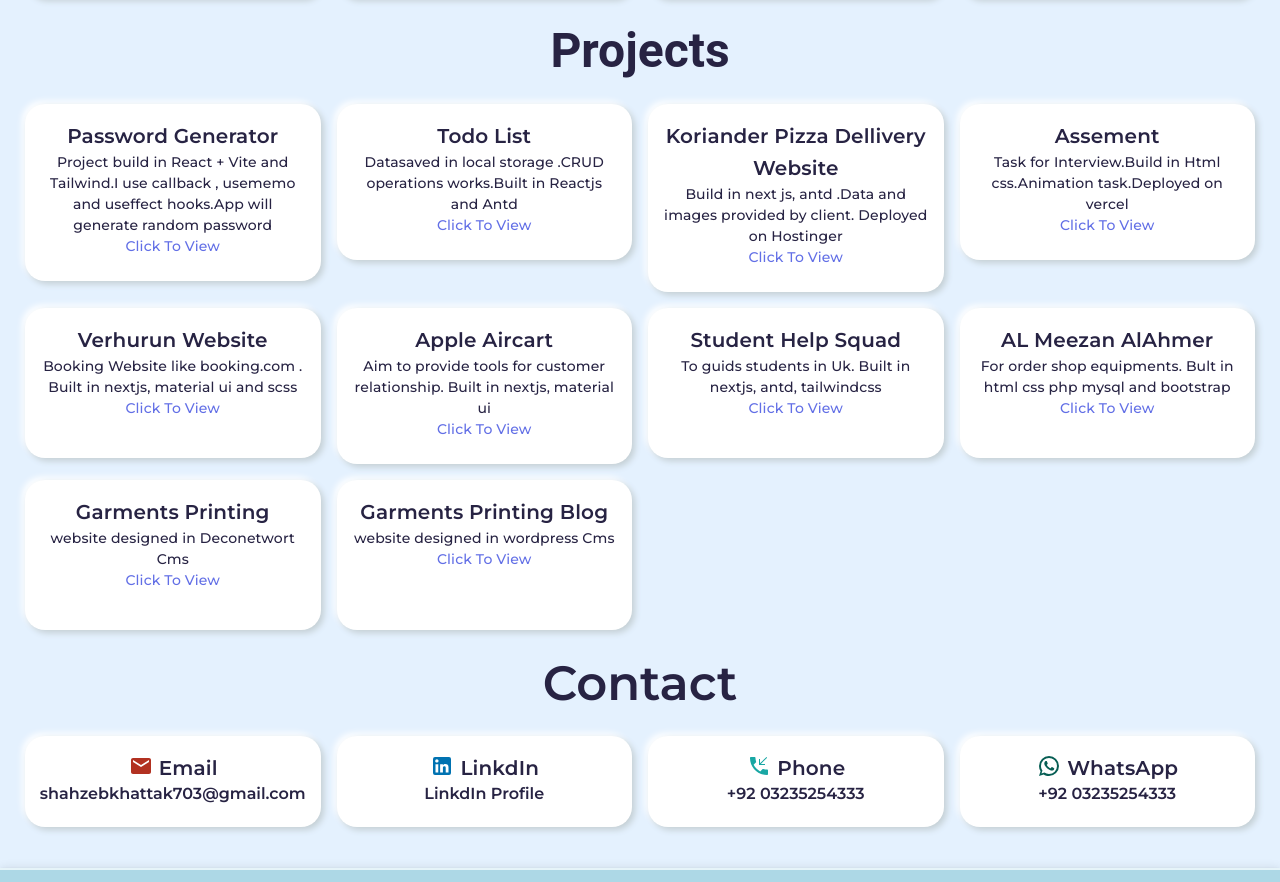
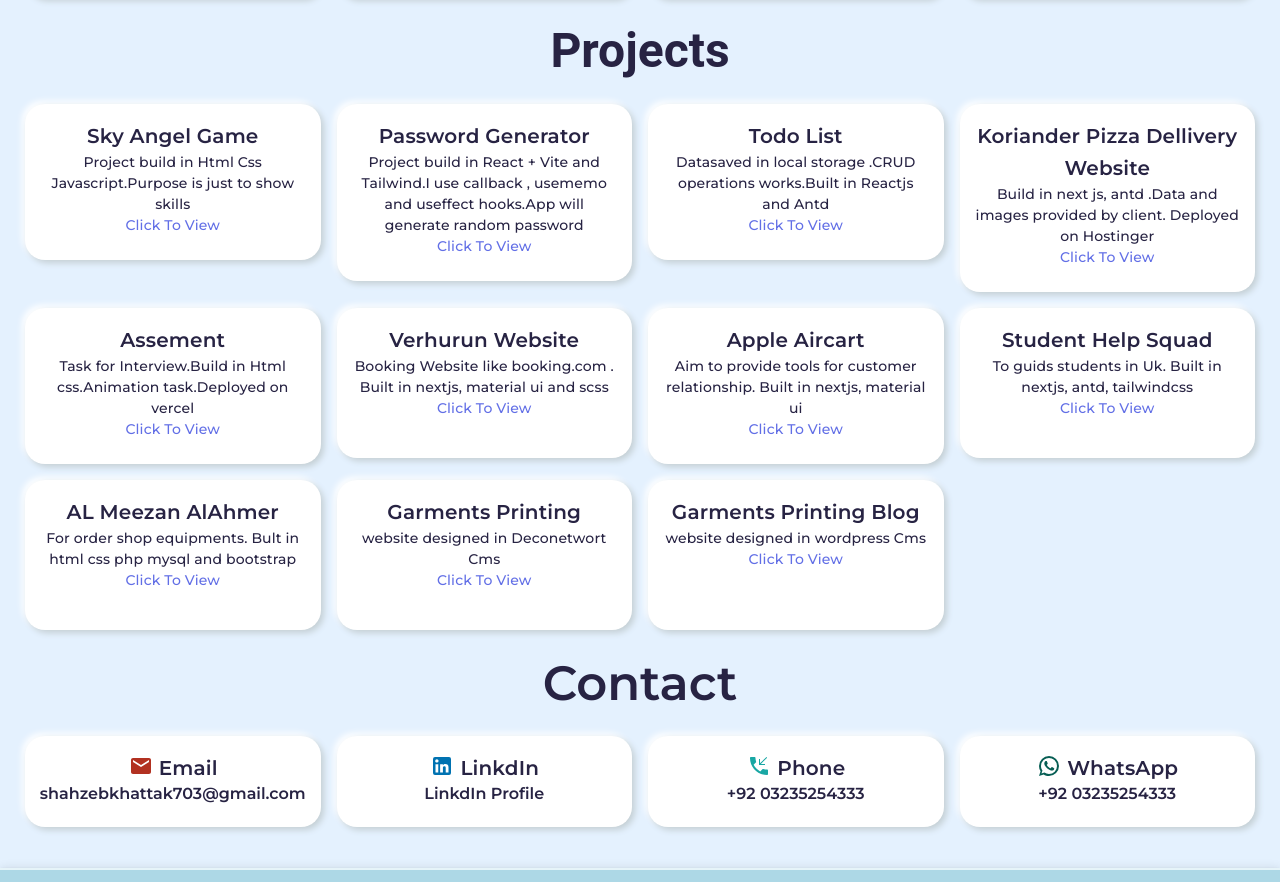
Before and after one commit to musdev-1/MyPortfolio, a React (Create React App) app: page / in a window 1280 px wide. Shown: the part 2544-3426 px from the top of the page. Built offline with nearby package versions, Linux system fonts and the light colour scheme.

Commit message:
game added

```diff
--- a/src/components/Projects.jsx
+++ b/src/components/Projects.jsx
@@ -3,6 +3,12 @@ import React from "react";
 
 const Projects = () => {
   const cardProjects = [
+
+    {
+      title: "Sky  Angel Game",
+      Description: "Project build in Html Css Javascript.Purpose is just to show skills ",
+      link: "https://skyangel-game.vercel.app/",
+    },
     {
       title: "Password Generator",
       Description: "Project build in React + Vite and Tailwind.I use callback , usememo and useffect hooks.App will generate random password",
```
